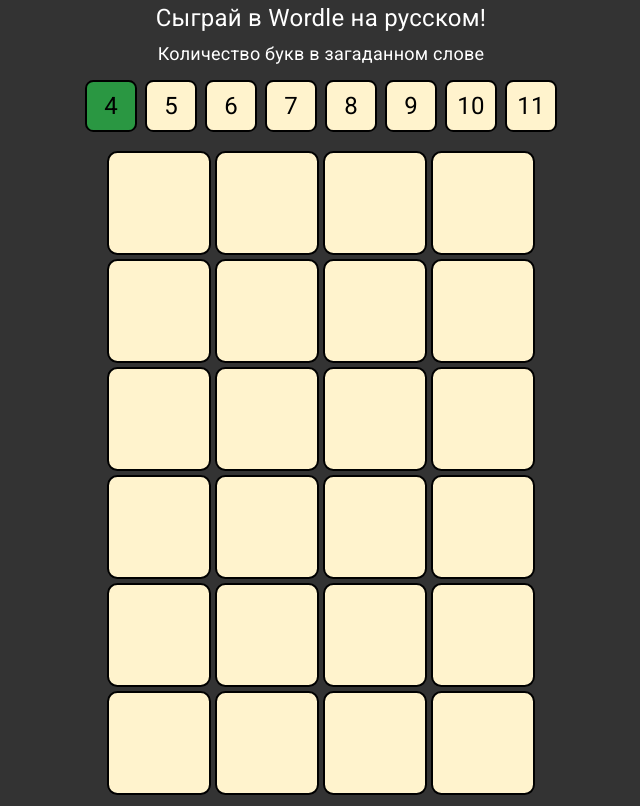
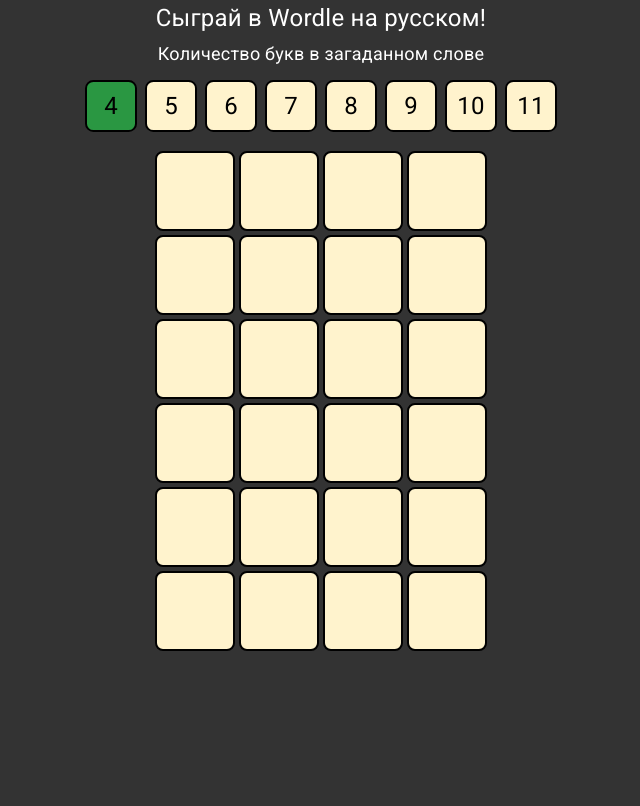
Before and after one commit to KarionGranin/angular-study, an Angular app: page /wordle in a window 1280 px wide. Shown: the whole page, without its empty margins (319-959 px from the left). Built offline with nearby package versions, Linux system fonts and the light colour scheme.

Commit message:
Уменьшил клеточки

```diff
--- a/src/app/pages/wordle/wordle.component.scss
+++ b/src/app/pages/wordle/wordle.component.scss
@@ -76,15 +76,15 @@
 
 .cell {
   color: #000000;
-  width: 100px;
-  height: 100px;
+  width: 76px;
+  height: 76px;
   background: rgb(255, 243, 205);
   border: 2px solid #000000;
   border-radius: 10%;
   display: flex;
   justify-content: center;
   align-items: center;
-  font-size: 64px;
+  font-size: 48px;
 
   &-animation {
     animation-delay: 0ms;
```
